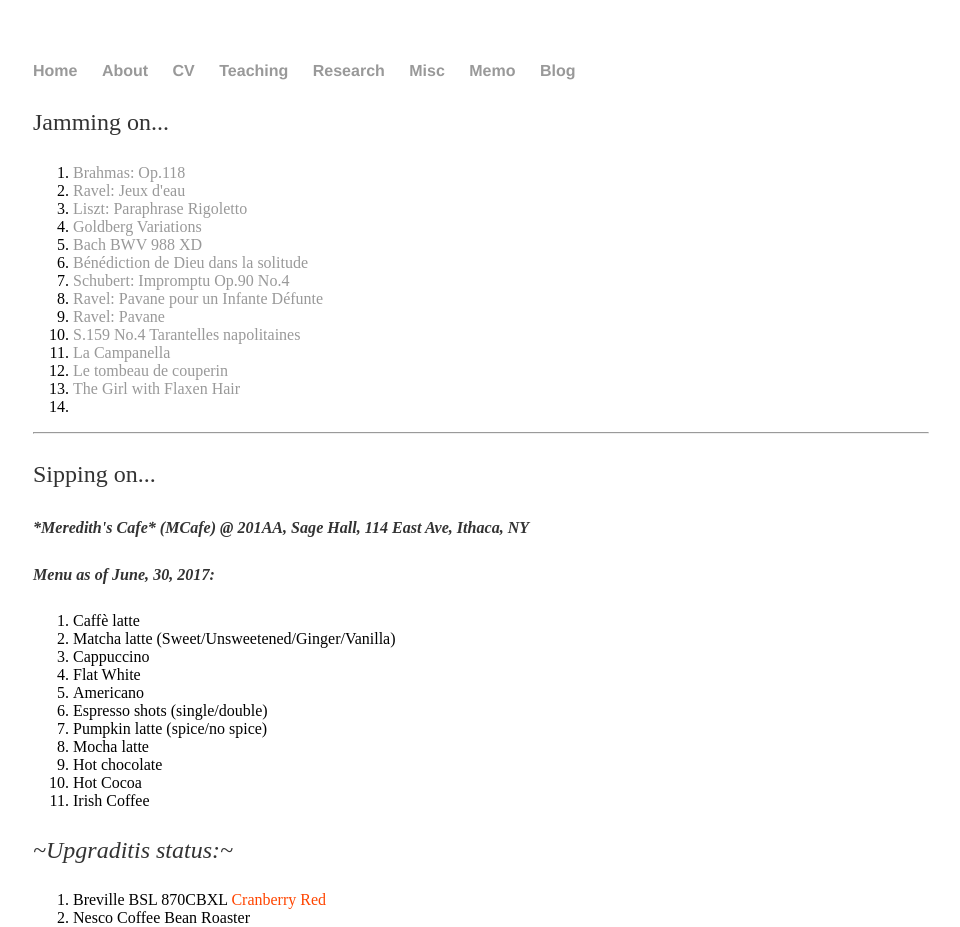
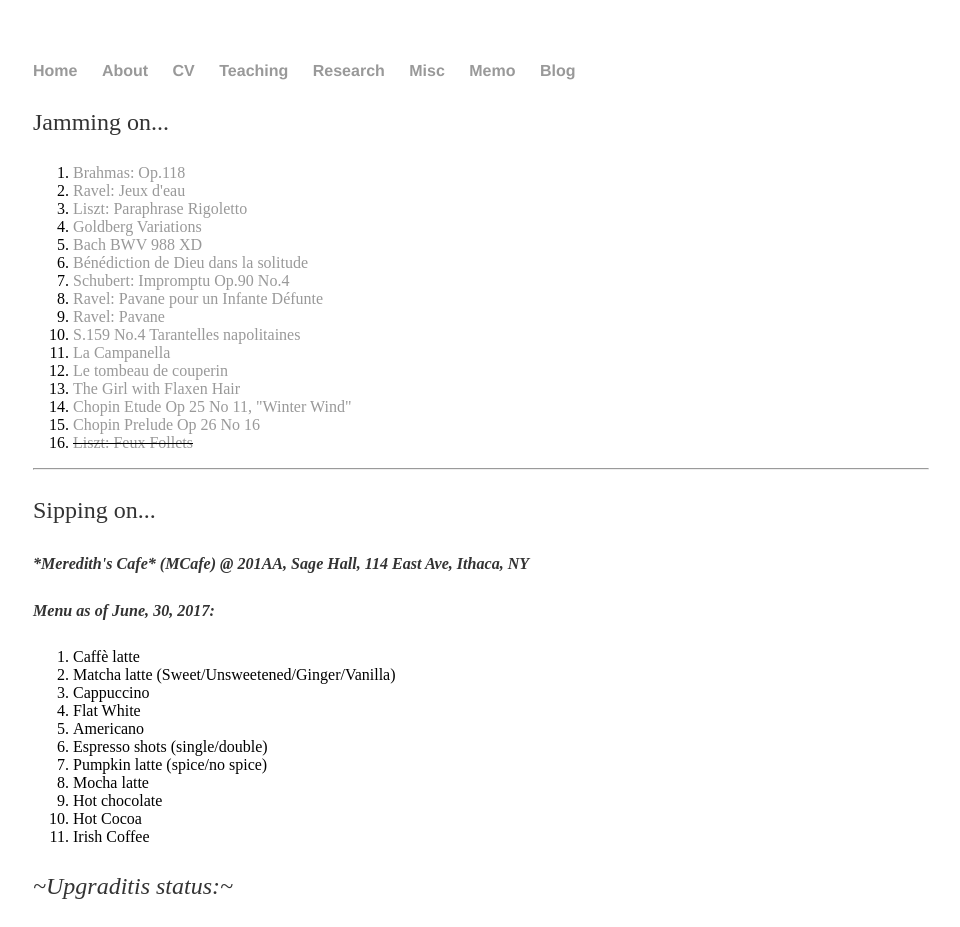
Before and after one commit to shenglih/shenglih.github.io, a Jekyll site: the page built from misc/index.html, in a window 1280 px wide. Shown: the top 927 px of the page, without its empty margins (159-1119 px from the left). Built offline with Jekyll 4.4.1, drawn with Linux system fonts in a browser that asks for light colours.

Commit message:
Update index.html

```diff
--- a/misc/index.html
+++ b/misc/index.html
@@ -18,7 +18,9 @@
 		<li> <a href="/misc/Liszt_La_Campanella.pdf">La Campanella</a> </li>
 		<li> <a href="/misc/Ravel_Le_tombeau.pdf">Le tombeau de couperin</a></li>
 		<li> <a href="/misc/43039_the-girl-with-the-flaxen-hair-102e4cf5-f758-4af9-8e26-89ae80e6c09a.pdf">The Girl with Flaxen Hair</a> </li>
-		<li> </li>
+		<li> <a href="">Chopin Etude Op 25 No 11, "Winter Wind"</a></li>
+		<li> <a href=""> Chopin Prelude Op 26 No 16 </a></li>
+		<li> <del> <a href=""> Liszt: Feux Follets </a></del></li>
 	</ol>
 	<hr>
 	<p> Sipping on... </p>
```
